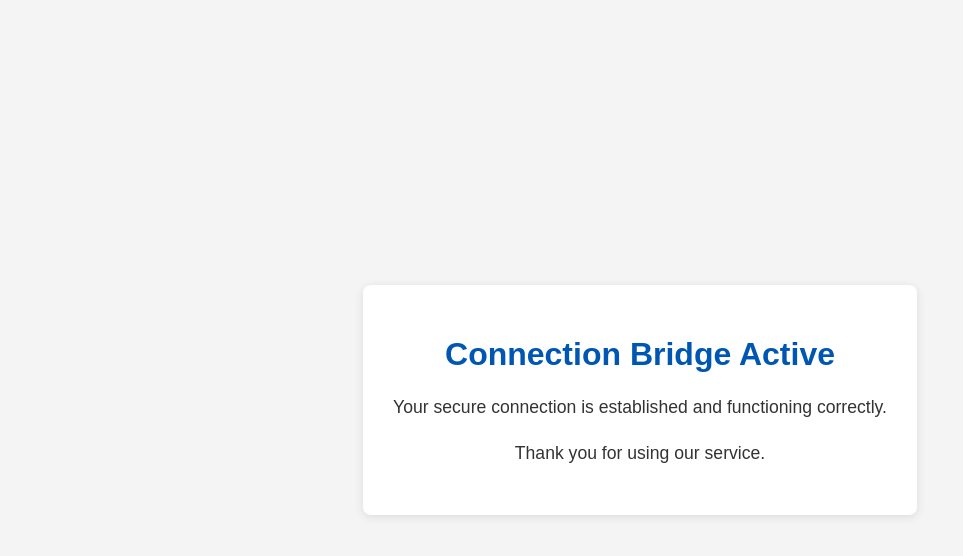
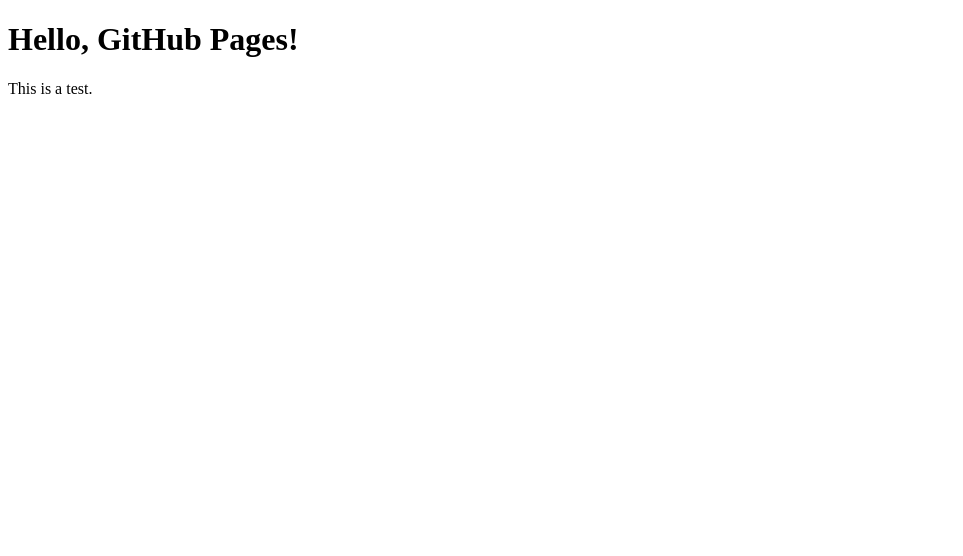
Before and after one commit to Master-Scriptor/my-bridge-repo, a website: page docs/index.html in a window 1280 px wide. Shown: the whole page, without its empty margins (0-963 px from the left). Drawn offline with Linux system fonts and the light colour scheme.

Commit message:
Update index.html

```diff
--- a/docs/index.html
+++ b/docs/index.html
@@ -1,42 +1,10 @@
 <!DOCTYPE html>
-<html lang="en">
+<html>
 <head>
-    <meta charset="UTF-8">
-    <meta name="viewport" content="width=device-width, initial-scale=1.0">
-    <title>Network Bridge</title>
-    <style>
-        body {
-            font-family: 'Arial', sans-serif;
-            display: flex;
-            justify-content: center;
-            align-items: center;
-            min-height: 100vh;
-            background-color: #f4f4f4;
-            color: #333;
-            text-align: center;
-            margin: 0;
-        }
-        .container {
-            background-color: #fff;
-            padding: 30px;
-            border-radius: 8px;
-            box-shadow: 0 2px 10px rgba(0,0,0,0.1);
-        }
-        h1 {
-            color: #0056b3;
-            margin-bottom: 20px;
-        }
-        p {
-            font-size: 1.1em;
-            line-height: 1.6;
-        }
-    </style>
+    <title>Test Page</title>
 </head>
 <body>
-    <div class="container">
-        <h1>Connection Bridge Active</h1>
-        <p>Your secure connection is established and functioning correctly.</p>
-        <p>Thank you for using our service.</p>
-    </div>
+    <h1>Hello, GitHub Pages!</h1>
+    <p>This is a test.</p>
 </body>
 </html>
```
